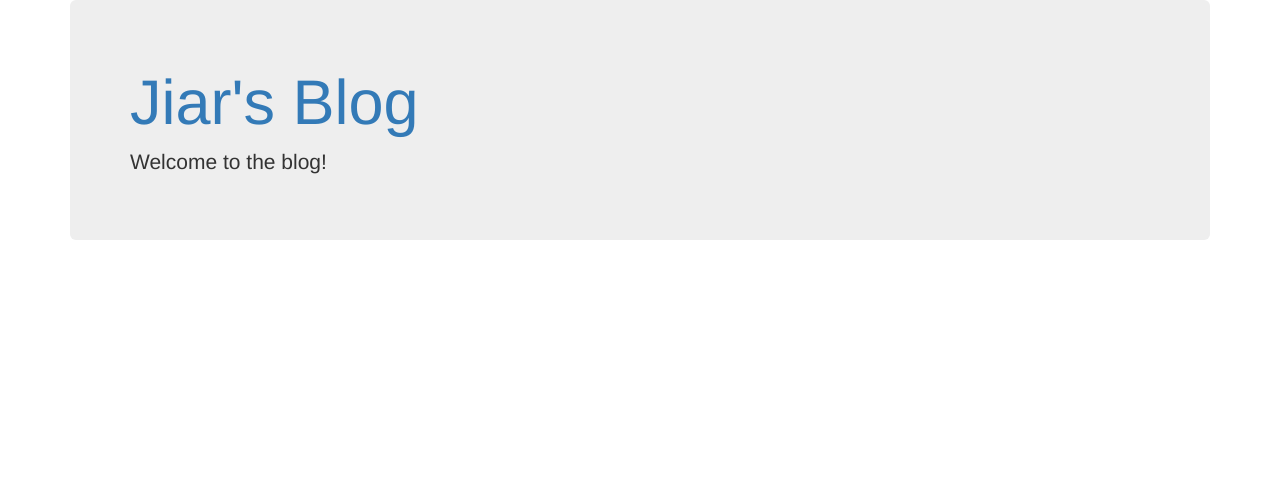
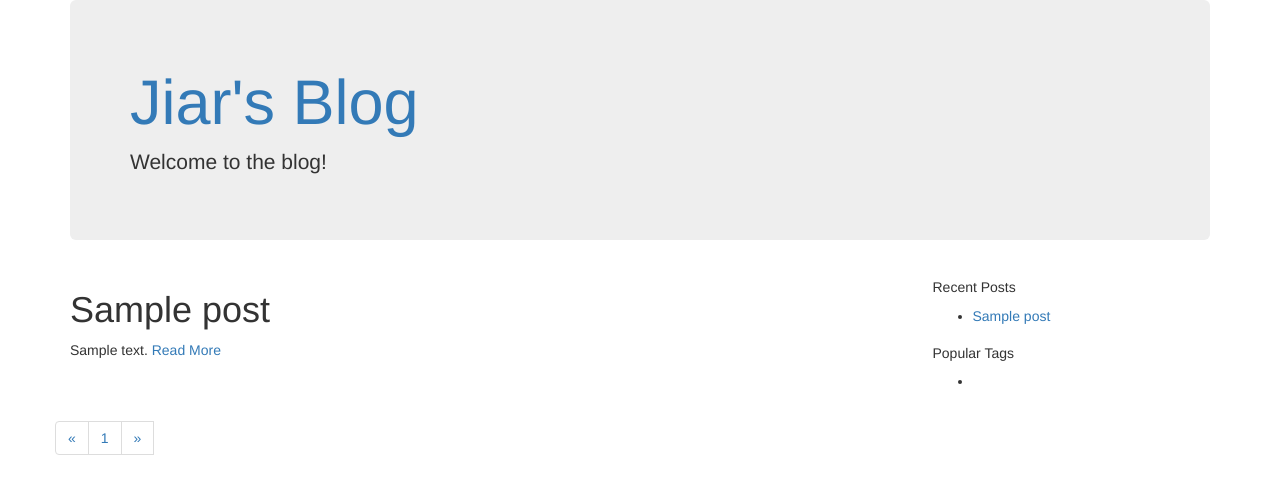
Before and after one commit to Jiar/Flask-Blog, a Flask app: template templates/home.html in a window 1280 px wide. Shown: the top 494 px of the page. Run offline with Flask 2, Linux system fonts and the light colour scheme; tables that the repository leaves empty hold one stand-in row (values such as "Sample post"); the template is opened without the code that fills it: values that come from a table or form of the project are taken from there, most other values are stand-ins (such as "Sample title", 1, 10 or a date in 2020); some libraries are stand-ins or nearby versions.

Commit message:
完成：13-14

```diff
--- a/models.py
+++ b/models.py
@@ -61,7 +61,8 @@ class Post(db.Model):
         secondary=posts_tags,
         backref=db.backref('posts', lazy='dynamic'))
 
-    def __init__(self, title):
+    def __init__(self, id, title):
+        self.id = id
         self.title = title
 
     def __repr__(self):
@@ -74,7 +75,8 @@ class Tag(db.Model):
     id = db.Column(db.String(45), primary_key=True)
     name = db.Column(db.String(255))
 
-    def __init__(self, name):
+    def __init__(self, id, name):
+        self.id = id
         self.name = name
 
     def __repr__(self):
--- a/requirements.txt
+++ b/requirements.txt
@@ -4,6 +4,7 @@ Flask==0.12
 Flask-Migrate==2.0.2
 Flask-Script==2.0.5
 Flask-SQLAlchemy==2.1
+Flask-WTF==0.14.2
 itsdangerous==0.24
 Jinja2==2.9.3
 Mako==1.0.6
@@ -12,3 +13,4 @@ PyMySQL==0.7.9
 python-editor==1.0.3
 SQLAlchemy==1.1.4
 Werkzeug==0.11.15
+WTForms==2.1
--- a/templates/home.html
+++ b/templates/home.html
@@ -1,7 +1,54 @@
+<!-- Replace the TITLE of template base.html -->
 {% extends "base.html"%}
-{% block title %}
-    Jiar's Blog
+{% block title %}Jiar's Blog{% endblock %}
+
+<!-- Replace the BODY of template base.html -->
+{% block body %}
+<!-- The data object from view function: `home()` -->
+<div class="row">
+  <div class="col-lg-9">
+    <!-- Get Pagination object-->
+    {% for post in posts.items %}
+    <div class="row">
+      <div class="col-lg-12">
+        <h1>{{ post.title }}</h1>
+      </div>
+    </div>
+    <div class="row">
+      <div class="col-lg-12">
+        {{ post.text | truncate(255) | safe }}
+        <!-- Set the link for read more -->
+        <a href="{{
+          url_for('post', post_id=post.id)
+          }}">Read More</a>
+      </div>
+    </div>
+    {% endfor %}
+  </div>
+  <div class="col-lg-3">
+    <div class="row">
+      <h5>Recent Posts</h5>
+      <ul>
+        {% for post in recent %}
+        <!-- Set the link for recent posts. -->
+        <li><a href="{{
+          url_for('post', post_id=post.id)
+          }}">{{ post.title }}</a></li>
+        {% endfor %}
+      </ul>
+    </div>
+    <div class="row">
+      <h5>Popular Tags</h5>
+      <ul>
+        {% for tag in top_tags %}
+        <li><a href="{{
+          url_for('tag', tag_name=tag[0].name)
+          }}">{{ tag[0].name }}</a></li>
+        {% endfor %}
+      </ul>
+    </div>
+  </div>
+  <!-- Call the Macro: `render_pagination` from base.html -->
+  {{ render_pagination(posts, 'home') }}
+</div>
 {% endblock %}
-{% block body %}
-
-{% endblock %}
```
Also changed, not shown: fake_data.py (added, +34 -0 lines), 1 other file.
